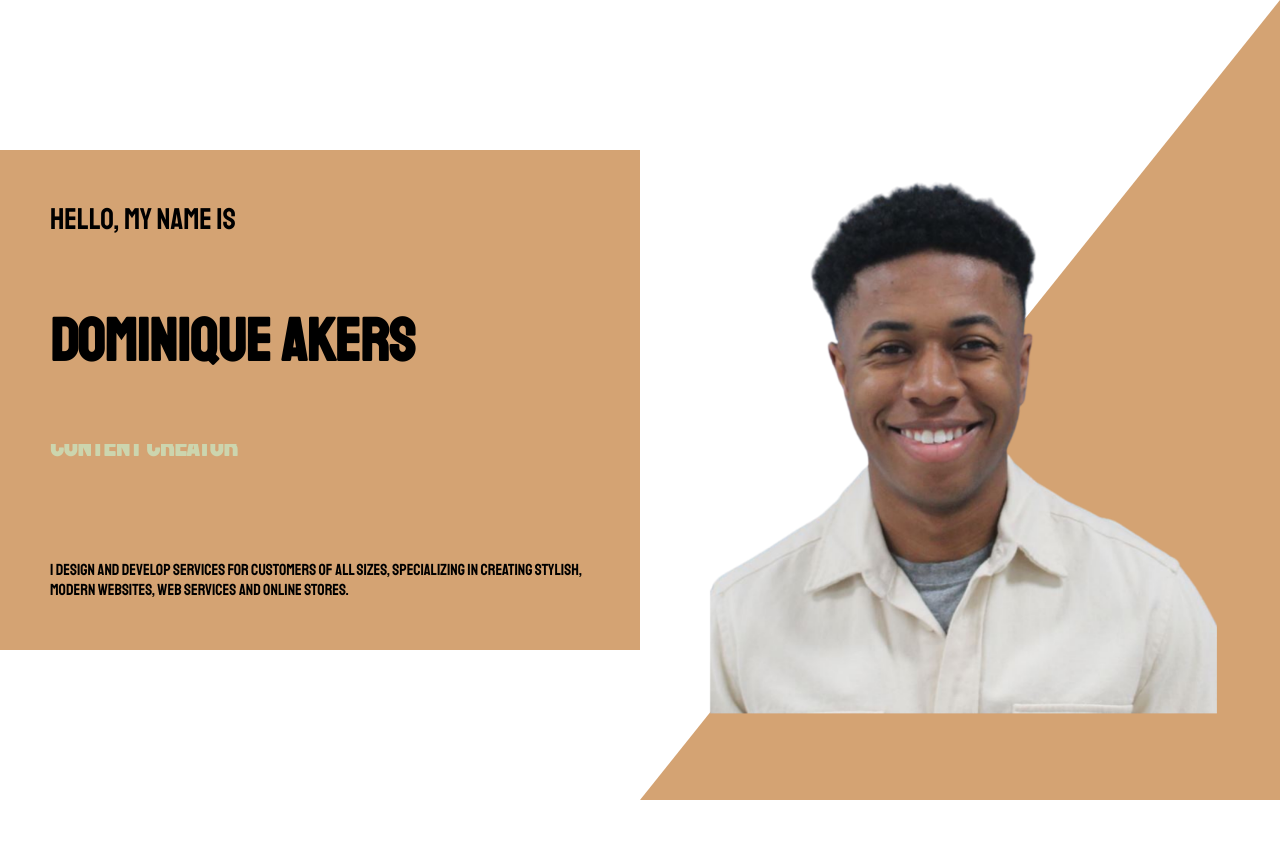
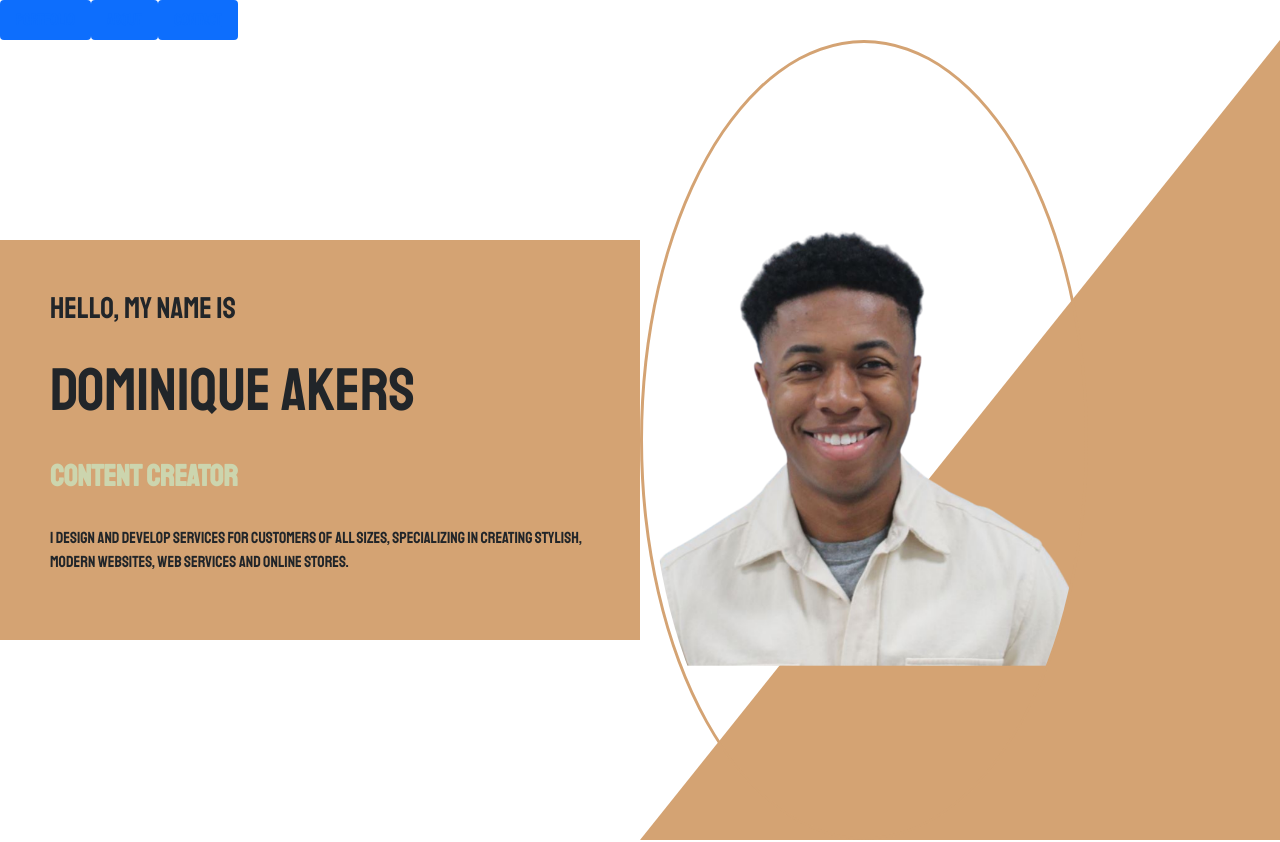
Before and after one commit to Dommy99/akers-react-portfolio, a React (Create React App) app: page / in a window 1280 px wide. Shown: the top 842 px of the page. Built offline with nearby package versions, Linux system fonts and the light colour scheme.

Commit message:
routes made

```diff
--- a/package.json
+++ b/package.json
@@ -6,9 +6,12 @@
     "@testing-library/jest-dom": "^5.16.4",
     "@testing-library/react": "^13.2.0",
     "@testing-library/user-event": "^13.5.0",
+    "bootstrap": "^5.1.3",
     "emailjs-com": "^3.2.0",
     "react": "^18.1.0",
+    "react-bootstrap": "^2.4.0",
     "react-dom": "^18.1.0",
+    "react-router-dom": "^6.3.0",
     "react-scripts": "5.0.1",
     "web-vitals": "^2.1.4"
   },
--- a/src/App.jsx
+++ b/src/App.jsx
@@ -2,16 +2,37 @@ import Intro from "./components/Intro/intro";
 import About from "./components/About/about";
 import ProductList from "./components/Projectslist/projectslist";
 import Contact from "./components/Contact/contact";
+import Header from "./components/Header/header"
 import "./index.css"
+import 'bootstrap/dist/css/bootstrap.min.css';
+import { BrowserRouter as Router, Routes, Route } from 'react-router-dom';
+
 
 
 const App = () => {
   return(
     <div>
+      <Router>
+      <Header/>
       <Intro/>
-      <About />
-      <ProductList />
-      <Contact />
+      <Routes>
+      <Route
+                path="/Portfolio"
+                element={<ProductList />}
+              />
+      <Route
+                path="/About"
+                element={<About />}
+              />
+      <Route
+                path="/Contact"
+                element={<Contact />}
+              />
+      </Routes>
+
+      {/* <ProductList /> */}
+
+      </Router>
       </div>
   )
 };
--- /dev/null
+++ b/src/components/Header/header.css
@@ -0,0 +1,7 @@
+.nav {
+    display: flex;
+    flex-wrap: wrap;
+    padding: 0% 0% 0% 0%;
+    margin-bottom: 0;
+    list-style: none;
+}
--- /dev/null
+++ b/src/components/Header/header.jsx
@@ -0,0 +1,23 @@
+import Nav from "react-bootstrap/Nav";
+import "./header.css";
+import { Link } from "react-router-dom";
+
+const Header = () => {
+  return (
+    <Nav variant="pills" defaultActiveKey="/home">
+  <Nav.Item>
+    <Nav.Link href="/home"> <Link to="/Portfolio">Portfolio</Link> </Nav.Link>
+  </Nav.Item>
+
+  <Nav.Item>
+  <Nav.Link href="/home"> <Link to="/About">About</Link> </Nav.Link>
+  </Nav.Item>
+
+  <Nav.Item>
+  <Nav.Link href="/home"> <Link to="/Contact">Contact</Link> </Nav.Link>
+  </Nav.Item>
+</Nav>
+  );
+};
+
+export default Header;
--- a/src/components/intro/intro.css
+++ b/src/components/intro/intro.css
@@ -76,11 +76,14 @@
   }
 
   .img {
-    width: 100%;
+    width: 70%;
     height: 100%;
     object-fit: cover;
     position: absolute;
     padding: 15% 0% 0% 1%;
+    border-radius: 50%;
+    border-style: solid;
+    border-color: var(--color5);
   }
 
   .background {
@@ -98,7 +101,7 @@
       flex-direction: column;
     }
     .img {
-      width: 100%;
+
       height: 100%;
       object-fit: cover;
       position: absolute;
```
Also changed, not shown: src/index.css (line endings or trailing spaces), 2 other files (tests, documents, lock files or other folders).
